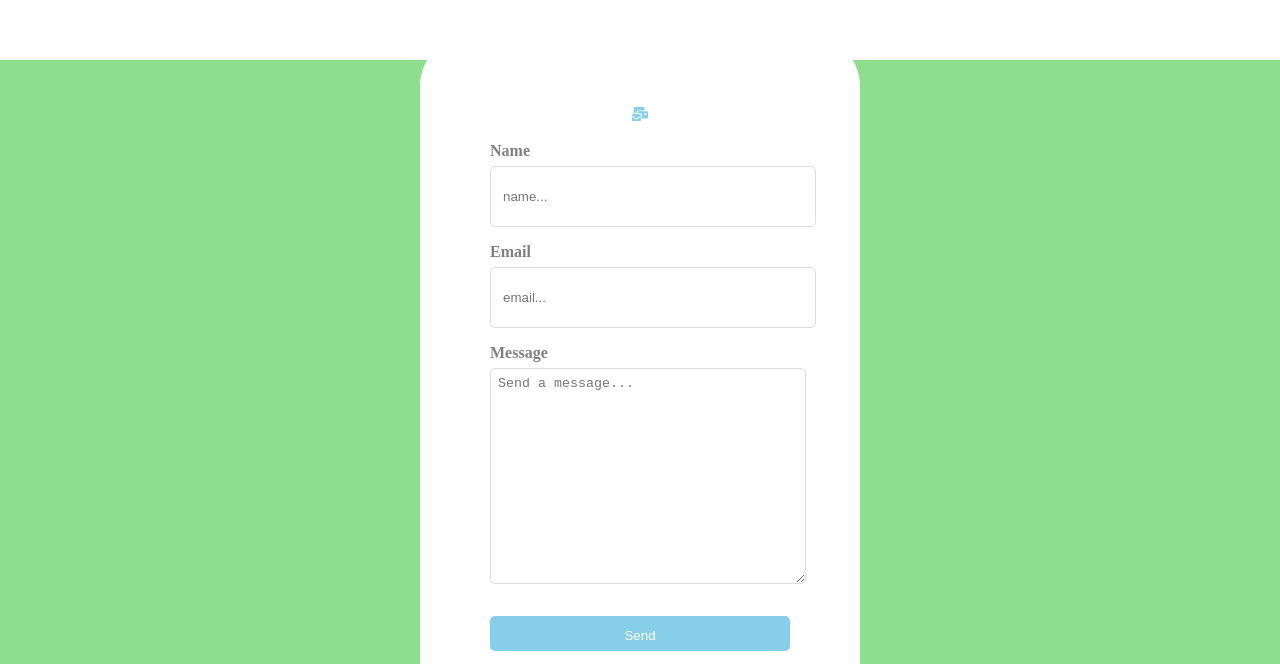
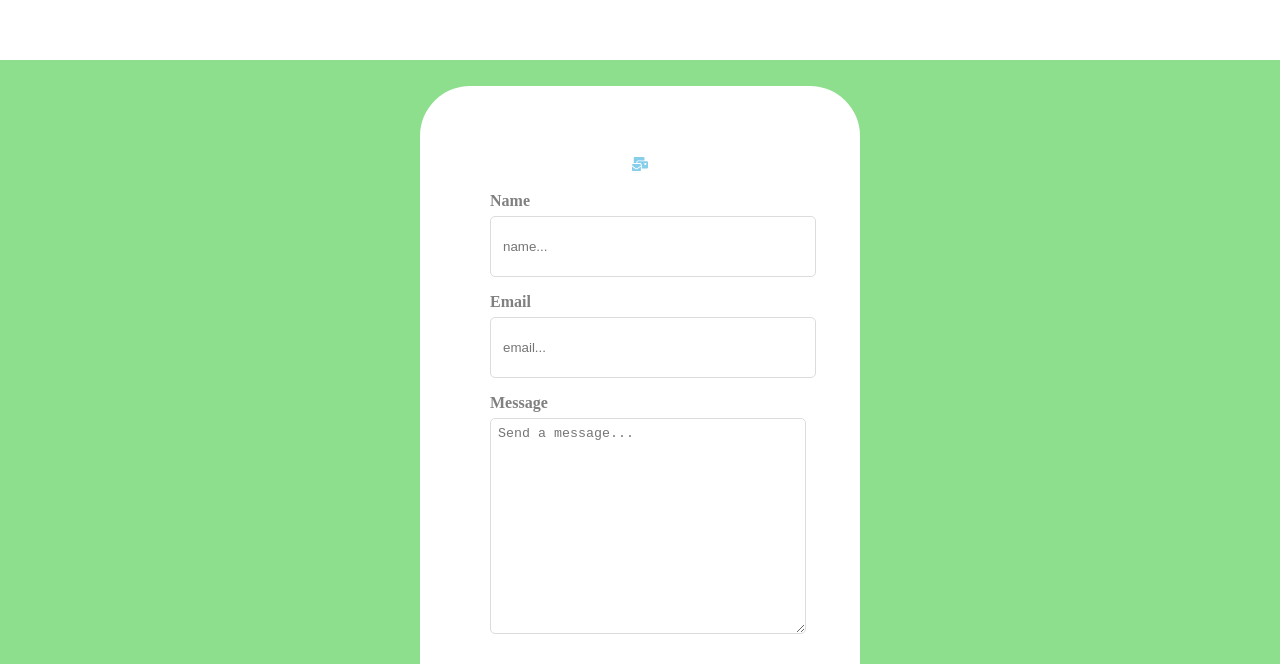
Before and after one commit to johnson82nguyen/React-Main-Portfolio, a React (Create React App) app in the folder JohnNguyen/: page / in a window 1280 px wide. Shown: the part 3758-4422 px from the top of the page. Built offline with nearby package versions, Linux system fonts and the light colour scheme.

Commit message:
smooth scroll changes:

```diff
--- a/JohnNguyen/src/components/Contact.css
+++ b/JohnNguyen/src/components/Contact.css
@@ -5,12 +5,12 @@
     background-color: #8dde8d;
     padding-top: 1%;
     color: white;
-    height: 100vh;
+    height: 80vh;
     flex-direction: column;
 }
 
 .hmuDiv {
-    margin-top: -200px;
+    margin-top: -150px;
     font-size: 20px;
     font-weight: bold;
     margin-bottom: 40px;
--- a/JohnNguyen/src/components/Home.js
+++ b/JohnNguyen/src/components/Home.js
@@ -69,7 +69,7 @@ const Home = () => {
                 </h3>
             </div>
             <div className="button-container">
-                <Link to="about" spy={true} offset={-60} smooth={true} duration={500}>
+                <Link to="about" spy={true} offset={-300} smooth={true} duration={500}>
                     <Button>
                         About Me
                     </Button>
--- a/JohnNguyen/src/components/Navbar.js
+++ b/JohnNguyen/src/components/Navbar.js
@@ -24,7 +24,7 @@ const Navbar = () => {
                         <Link to="home" spy={true} smooth={true} offset={-30} duration={500} onclick={closeMenu}> Home </Link>
                     </li>
                     <li className='nav-item'>
-                        <Link to="about" spy={true} offset={-80} smooth={true} exact='true' duration={500} onclick={closeMenu}> About </Link>
+                        <Link to="about" spy={true} offset={-300} smooth={true} exact='true' duration={500} onclick={closeMenu}> About </Link>
                     </li>
                     <li className='nav-item'>
                         <Link to="goals" spy={true} offset={-190} smooth={true} duration={500} onclick={closeMenu}> Goals </Link>
```
